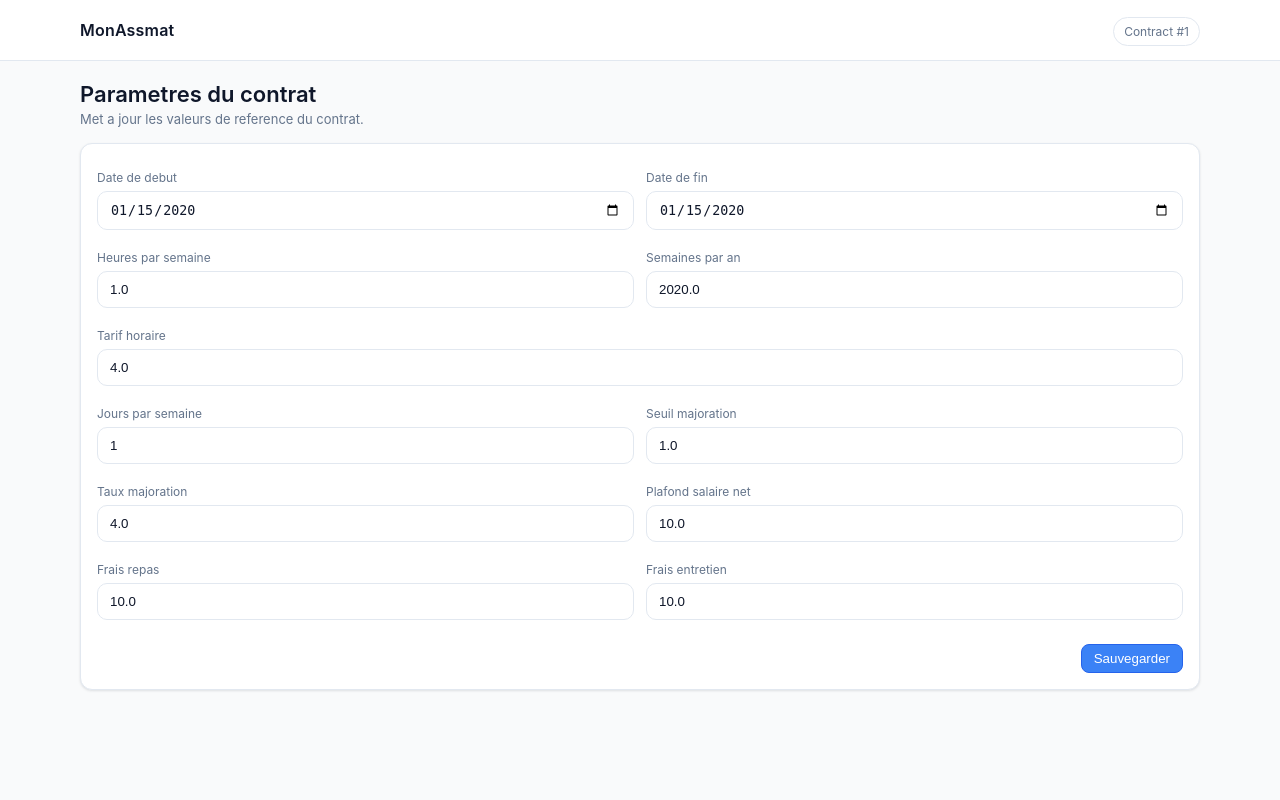
After one commit to jleparoux/monassmat, a FastAPI app: page /contracts/1/settings in a window 1280 px wide. The commit adds this page. Run offline with FastAPI, Linux system fonts and the light colour scheme; tables that the repository leaves empty hold one stand-in row (values such as "Sample post"); some libraries are stand-ins or nearby versions.

Commit message:
* updated calendar.js to force format and show holidays * added settings page * updated css

```diff
--- a/frontend/static/app.css
+++ b/frontend/static/app.css
@@ -8,7 +8,9 @@
   --work: #22c55e;
   --absence: #f97316;
   --unpaid: #ef4444;
+  --holiday: #8b5cf6;
   --today: #93c5fd;
+  --cell-height: 110px;
 }
 
 * { box-sizing: border-box; }
@@ -99,16 +101,19 @@ a { color: inherit; }
 .dot--work { background: var(--work); }
 .dot--absence { background: var(--absence); }
 .dot--unpaid { background: var(--unpaid); }
+.dot--holiday { background: var(--holiday); }
 .dot--today { background: var(--today); }
 
 .calendar { padding: 16px; }
 .grid { display: grid; grid-template-columns: repeat(7, 1fr); gap: 6px; }
+.grid--days { grid-auto-rows: var(--cell-height); }
+.grid--header { align-items: center; }
 .dow { color: var(--muted); font-size: 12px; text-align: center; padding: 4px 0; font-weight: 600; }
 .cell {
   border: 1px solid var(--line);
   border-radius: 10px;
   padding: 8px;
-  min-height: 90px;
+  height: var(--cell-height);
   cursor: pointer;
   position: relative;
   background: #ffffff;
@@ -116,6 +121,7 @@ a { color: inherit; }
   flex-direction: column;
   gap: 6px;
   transition: all 120ms ease;
+  overflow: hidden;
 }
 .cell:hover { background: #eef2ff; border-color: #cbd5f5; }
 .cell--muted { background: #f8fafc; opacity: 0.6; cursor: default; }
@@ -124,6 +130,8 @@ a { color: inherit; }
 .cell--work { background: #ecfdf5; border-left: 4px solid var(--work); }
 .cell--absence { background: #fff7ed; border-left: 4px solid var(--absence); }
 .cell--unpaid { background: #fef2f2; border-left: 4px solid var(--unpaid); }
+.cell--holiday { background: #f5f3ff; border-left: 4px solid var(--holiday); }
+.cell--holiday .cell__meta { color: #6d28d9; }
 
 .daynum { font-size: 13px; font-weight: 600; }
 .cell__meta { font-size: 11px; color: var(--muted); text-transform: uppercase; letter-spacing: 0.3px; }
--- a/frontend/static/calendar.js
+++ b/frontend/static/calendar.js
@@ -32,7 +32,7 @@
   function dowHeaders(container) {
     const names = ["Lun", "Mar", "Mer", "Jeu", "Ven", "Sam", "Dim"];
     const row = document.createElement("div");
-    row.className = "grid";
+    row.className = "grid grid--header";
     for (const n of names) {
       const c = document.createElement("div");
       c.className = "dow";
@@ -65,6 +65,7 @@
     if (kind === "normal") return ["cell--work", "Travaille"];
     if (kind === "absence") return ["cell--absence", "Absence"];
     if (kind === "unpaid_leave") return ["cell--unpaid", "Sans solde"];
+    if (kind === "holiday") return ["cell--holiday", "Jour ferie"];
     return ["", ""];
   }
 
@@ -79,7 +80,7 @@
     dowHeaders(el);
 
     const grid = document.createElement("div");
-    grid.className = "grid";
+    grid.className = "grid grid--days";
 
     const first = startOfMonth(d);
     const last = endOfMonth(d);
@@ -151,7 +152,8 @@
       if (wd && wd.hours && wd.hours > 0) {
         const hours = document.createElement("div");
         hours.className = "cell__hours";
-        hours.textContent = `${wd.hours}h`;
+        const hoursValue = Number(wd.hours);
+        hours.textContent = `${hoursValue.toFixed(2)}h`;
         cell.appendChild(hours);
       }
 
--- a/frontend/templates/calendar.html
+++ b/frontend/templates/calendar.html
@@ -21,6 +21,7 @@
         <span class="legend__item"><span class="dot dot--work"></span> travaille</span>
         <span class="legend__item"><span class="dot dot--absence"></span> absence</span>
         <span class="legend__item"><span class="dot dot--unpaid"></span> conge sans solde</span>
+        <span class="legend__item"><span class="dot dot--holiday"></span> jour ferie</span>
         <span class="legend__item"><span class="dot dot--today"></span> aujourd'hui</span>
       </div>
     </div>
--- /dev/null
+++ b/frontend/templates/contract_settings.html
@@ -0,0 +1,85 @@
+{% extends "base.html" %}
+{% block content %}
+
+<div class="page-header">
+  <div>
+    <h1 class="page-title">Parametres du contrat</h1>
+    <p class="page-subtitle">Met a jour les valeurs de reference du contrat.</p>
+  </div>
+</div>
+
+<section class="card">
+  <div class="card__body">
+    {% if saved %}
+      <div class="notice notice--ok">Parametres enregistres.</div>
+    {% endif %}
+
+    <form method="post" action="/contracts/{{ contract.id }}/settings">
+      <div class="field-group">
+        <label class="field">
+          <span>Date de debut</span>
+          <input name="start_date" type="date" value="{{ contract.start_date }}" required />
+        </label>
+        <label class="field">
+          <span>Date de fin</span>
+          <input name="end_date" type="date" value="{{ contract.end_date or '' }}" />
+        </label>
+      </div>
+
+      <div class="field-group">
+        <label class="field">
+          <span>Heures par semaine</span>
+          <input name="hours_per_week" type="number" step="0.01" value="{{ contract.hours_per_week }}" required />
+        </label>
+        <label class="field">
+          <span>Semaines par an</span>
+          <input name="weeks_per_year" type="number" step="0.01" value="{{ contract.weeks_per_year }}" required />
+        </label>
+      </div>
+
+      <label class="field">
+        <span>Tarif horaire</span>
+        <input name="hourly_rate" type="number" step="0.01" value="{{ contract.hourly_rate }}" required />
+      </label>
+
+      <div class="field-group">
+        <label class="field">
+          <span>Jours par semaine</span>
+          <input name="days_per_week" type="number" step="1" value="{{ contract.days_per_week or '' }}" />
+        </label>
+        <label class="field">
+          <span>Seuil majoration</span>
+          <input name="majoration_threshold" type="number" step="0.01" value="{{ contract.majoration_threshold or '' }}" />
+        </label>
+      </div>
+
+      <div class="field-group">
+        <label class="field">
+          <span>Taux majoration</span>
+          <input name="majoration_rate" type="number" step="0.01" value="{{ contract.majoration_rate or '' }}" />
+        </label>
+        <label class="field">
+          <span>Plafond salaire net</span>
+          <input name="salary_net_ceiling" type="number" step="0.01" value="{{ contract.salary_net_ceiling or '' }}" />
+        </label>
+      </div>
+
+      <div class="field-group">
+        <label class="field">
+          <span>Frais repas</span>
+          <input name="fee_meal_amount" type="number" step="0.01" value="{{ contract.fee_meal_amount or '' }}" />
+        </label>
+        <label class="field">
+          <span>Frais entretien</span>
+          <input name="fee_maintenance_amount" type="number" step="0.01" value="{{ contract.fee_maintenance_amount or '' }}" />
+        </label>
+      </div>
+
+      <div class="actions">
+        <button class="btn btn-primary" type="submit">Sauvegarder</button>
+      </div>
+    </form>
+  </div>
+</section>
+
+{% endblock %}
--- a/frontend/templates/partials/day_form.html
+++ b/frontend/templates/partials/day_form.html
@@ -14,7 +14,8 @@
   {% set labels = {
     "normal": "Journee de travail",
     "absence": "Absence",
-    "unpaid_leave": "Conge sans solde"
+    "unpaid_leave": "Conge sans solde",
+    "holiday": "Jour ferie"
   } %}
 
   <form
```
Also changed, not shown: README.md.
